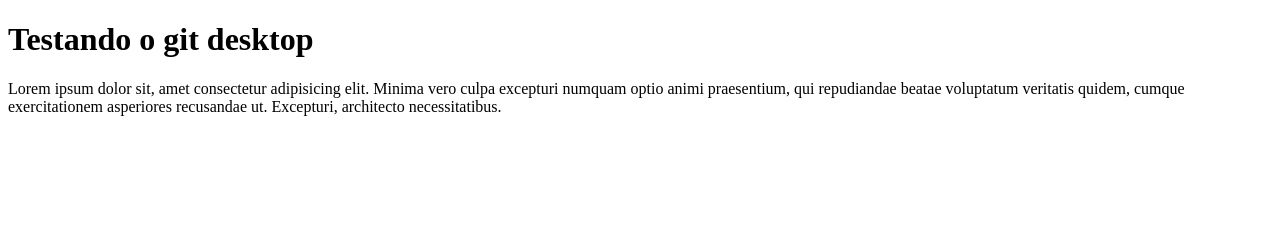
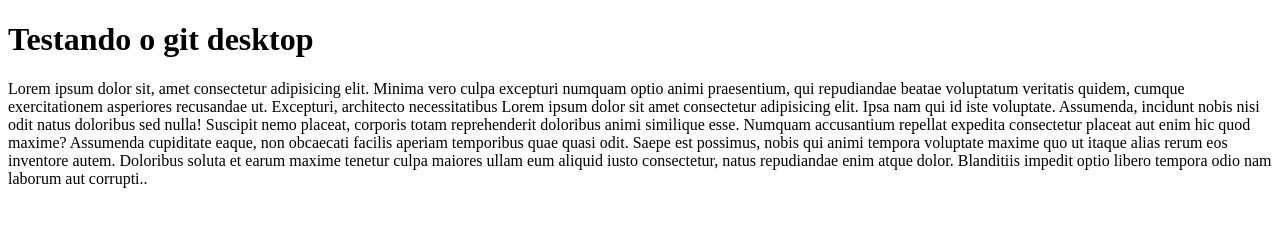
Before and after one commit to LuizTkaczyk/GitTeste, a plain HTML site: page SiteTeste/index.html in a window 1280 px wide. Drawn offline with Linux system fonts and the light colour scheme.

Commit message:
Update index.html

```diff
--- a/SiteTeste/index.html
+++ b/SiteTeste/index.html
@@ -11,7 +11,7 @@
 <body>
     <h1>Testando o git desktop</h1>
 
-    <p>Lorem ipsum dolor sit, amet consectetur adipisicing elit. Minima vero culpa excepturi numquam optio animi praesentium, qui repudiandae beatae voluptatum veritatis quidem, cumque exercitationem asperiores recusandae ut. Excepturi, architecto necessitatibus.</p>
+    <p>Lorem ipsum dolor sit, amet consectetur adipisicing elit. Minima vero culpa excepturi numquam optio animi praesentium, qui repudiandae beatae voluptatum veritatis quidem, cumque exercitationem asperiores recusandae ut. Excepturi, architecto necessitatibus Lorem ipsum dolor sit amet consectetur adipisicing elit. Ipsa nam qui id iste voluptate. Assumenda, incidunt nobis nisi odit natus doloribus sed nulla! Suscipit nemo placeat, corporis totam reprehenderit doloribus animi similique esse. Numquam accusantium repellat expedita consectetur placeat aut enim hic quod maxime? Assumenda cupiditate eaque, non obcaecati facilis aperiam temporibus quae quasi odit. Saepe est possimus, nobis qui animi tempora voluptate maxime quo ut itaque alias rerum eos inventore autem. Doloribus soluta et earum maxime tenetur culpa maiores ullam eum aliquid iusto consectetur, natus repudiandae enim atque dolor. Blanditiis impedit optio libero tempora odio nam laborum aut corrupti..</p>
 
 </body>
 
```
